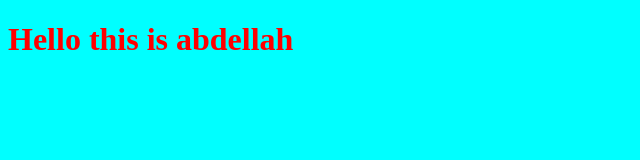
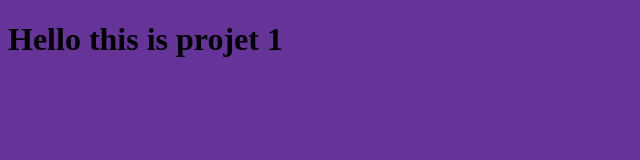
Before and after one commit to Abduuuuullah/myprojet, a plain HTML site: page index.html in a window 1280 px wide. Shown: the whole page, without its empty margins (0-640 px from the left). Drawn offline with Linux system fonts and the light colour scheme.

Commit message:
changing style for the title

```diff
--- a/index.html
+++ b/index.html
@@ -7,7 +7,7 @@
     <title>Document</title>
 </head>
 <body>
-    <h1>Hello this is abdellah</h1>
+    <h1>Hello this is projet 1</h1>
 
 
     <script src="app.js"></script>
--- a/style.css
+++ b/style.css
@@ -1,6 +1,6 @@
 h1{
-    color: red;
+    color:black;
 }
 body{
-    background-color: aqua;
+    background-color: rebeccapurple;
 }
```
